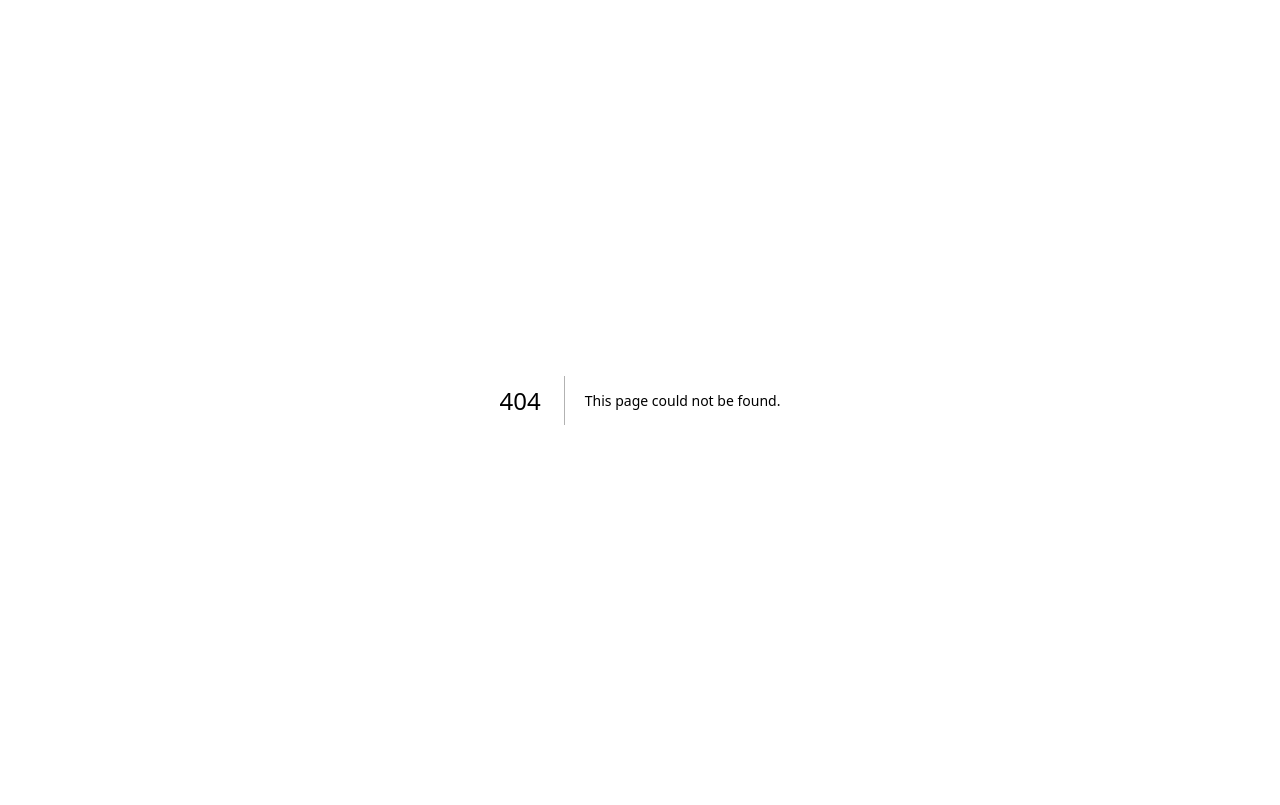
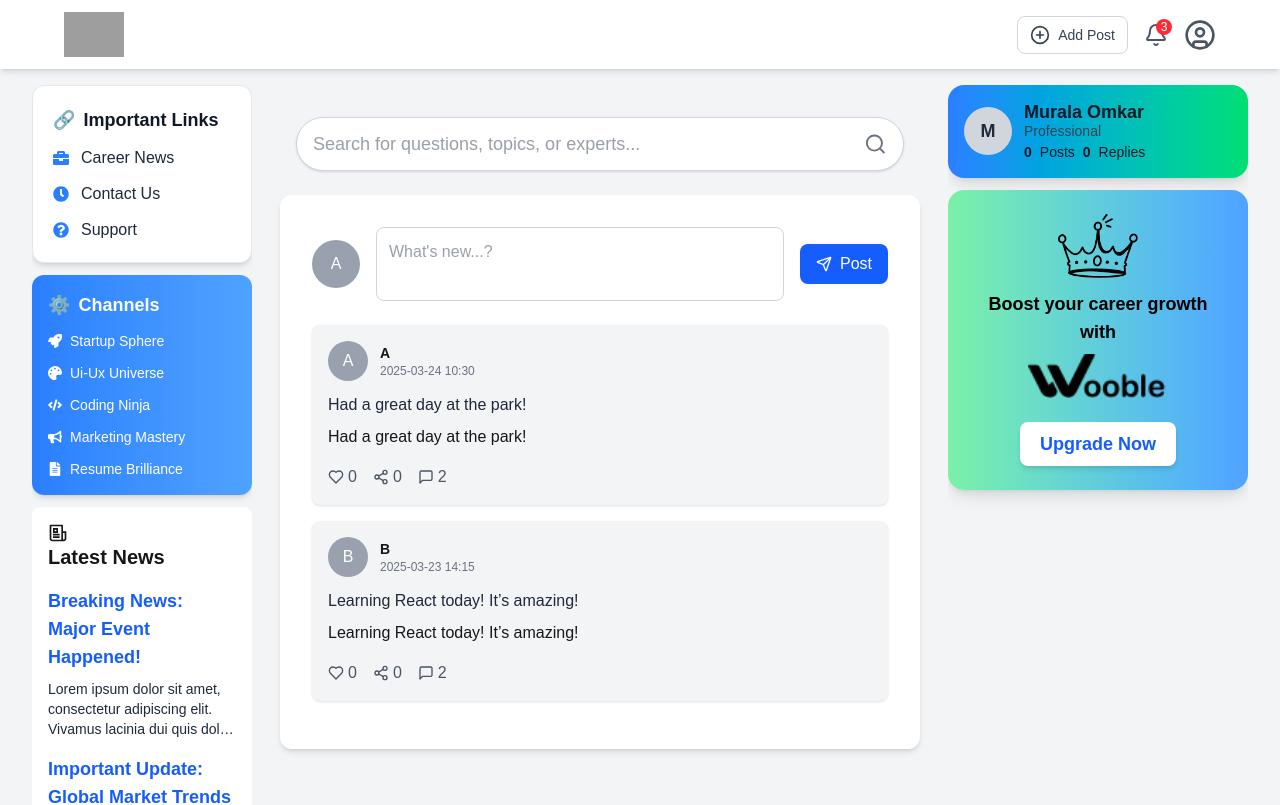
Before and after one commit to omkar169-coder/sample, a Next.js app: page /Thread in a window 1280 px wide. Before the commit this address had no page. Shown: the top 805 px of the page. Built offline with nearby package versions, Linux system fonts and the light colour scheme; grey boxes are pictures that could not be loaded.

Commit message:
all done for the day

```diff
--- /dev/null
+++ b/src/app/Thread/page.tsx
@@ -0,0 +1,76 @@
+"use client";
+
+import { useState, useEffect, ReactNode } from "react";
+import { useRouter } from "next/navigation"; // Import useRouter
+import Navbar from "@/components/navbar";
+import Mobileresponsivenavbar from "@/components/mobileresponsivenavbar";
+import Profilecard from "@/components/Profilecard";
+import ImportantLinks from "@/components/ImportantLinks";
+import ChannelsCard from "@/components/ChannelsCard";
+import UpgradeCard from "@/components/UpgradeCard";
+import SearchBar from "@/components/SearchBar";
+import PostSection from "@/components/PostSection";
+import RecentNews from "@/components/RecentNews";
+
+export default function RootLayout({ children }: { children: ReactNode }) {
+  const [isMobile, setIsMobile] = useState<boolean | null>(null);
+  const [currentPageId, setCurrentPageId] = useState<string | null>(null);
+  const router = useRouter(); // Initialize useRouter to access router information
+
+  useEffect(() => {
+    // Check window size on mount
+    const handleResize = () => setIsMobile(window.innerWidth < 1024);
+    handleResize();
+    window.addEventListener("resize", handleResize);
+
+    // Get current page id from query parameters on mount
+    const queryParams = new URLSearchParams(window.location.search);
+    setCurrentPageId(queryParams.get("id"));
+
+    return () => {
+      window.removeEventListener("resize", handleResize);
+    };
+  }, []); // Empty dependency array ensures this runs only on mount
+
+  if (isMobile === null) return null;
+
+  return (
+    <div className="flex flex-col min-h-screen bg-gray-100">
+      {isMobile ? <Mobileresponsivenavbar /> : <Navbar />}
+
+      <div className="flex flex-col lg:flex-row mt-4 px-4 sm:px-6 lg:px-8 gap-3 overflow-hidden overflow-x-hidden justify-center">
+        {/* Left Column - Adjusted for Closeness */}
+        <div className="hidden lg:flex flex-col w-full max-w-[220px] space-y-3 overflow-hidden overflow-x-hidden">
+          <ImportantLinks />
+          <ChannelsCard />
+          <RecentNews />
+        </div>
+
+        {/* Middle Column */}
+        <div className="flex-grow px-2 max-w-[750px] sm:px-4 my-2 lg:my-0 overflow-hidden overflow-x-hidden">
+          <div className="mb-2">
+            <SearchBar />
+          </div>
+
+          {/* If we're on a thread page, render thread-specific content */}
+          {currentPageId ? (
+            <div className="bg-white shadow-md rounded-xl p-4 sm:p-6 md:p-8">
+              <h1 className="text-lg font-semibold">Thread #{currentPageId}</h1>
+              {/* You can render thread-specific content based on the `id` here */}
+              {/* For example, fetch and display the specific post and its comments */}
+              <PostSection threadId={currentPageId} />
+            </div>
+          ) : (
+            <PostSection />
+          )}
+        </div>
+
+        {/* Right Column */}
+        <div className="hidden lg:flex flex-col w-full max-w-[300px] space-y-3 overflow-hidden overflow-x-hidden">
+          <Profilecard />
+          <UpgradeCard />
+        </div>
+      </div>
+    </div>
+  );
+}
--- a/src/components/PostSection.tsx
+++ b/src/components/PostSection.tsx
@@ -1,45 +1,103 @@
 "use client";
 
 import { useState } from "react";
-import { Send } from "lucide-react";
+import { Send, Heart, Share2, MessageSquare } from "lucide-react";
+import { useRouter } from 'next/navigation';
 
-const PostSection = () => {
+interface PostSectionProps {
+  threadId?: string; // Make the threadId prop optional
+}
+
+const PostSection = ({ threadId }: PostSectionProps) => {
+  const router = useRouter();
   const [posts, setPosts] = useState([
     {
       id: 1,
-      author: "Ayush singh",
-      content: "Had a great day at the park! #outdoors #fun",
+      author: "A",
+      content: "Had a great day at the park!",
       date: "2025-03-24 10:30",
+      likes: 0,
+      shares: 0,
+      comments: ["Looks fun!", "Wish I was there!"],
     },
     {
       id: 2,
-      author: "bikash jayant",
-      content: "Learning React today! It’s amazing! #coding #react",
+      author: "B",
+      content: "Learning React today! It’s amazing!",
       date: "2025-03-23 14:15",
+      likes: 0,
+      shares: 0,
+      comments: ["React is great!", "I love it!"],
     },
   ]);
 
+  const [newPost, setNewPost] = useState("");
+
+  const handlePostCreation = () => {
+    const newPostData = {
+      id: posts.length + 1,
+      author: "A",
+      content: newPost,
+      date: new Date().toISOString(),
+      likes: 0,
+      shares: 0,
+      comments: [],
+    };
+
+    setPosts([...posts, newPostData]);
+    setNewPost(""); // Clear input field after posting
+  };
+
+  const handleLike = (postId: number) => {
+    setPosts(posts.map((post) =>
+      post.id === postId ? { ...post, likes: post.likes + 1 } : post
+    ));
+  };
+
+  const handleShare = (postId: number) => {
+    setPosts(posts.map((post) =>
+      post.id === postId ? { ...post, shares: post.shares + 1 } : post
+    ));
+  };
+
+  const handleViewComments = (postId: number) => {
+    router.push(`/Thread/page?id=${postId}`);
+  };
+
+  const formatContent = (content: string) => {
+    const regex = /(#\w+|@\w+)/g;
+    return content.split(" ").map((word, index) => {
+      if (word.match(regex)) {
+        return (
+          <span key={index} className="text-blue-500 font-medium">
+            {word}{" "}
+          </span>
+        );
+      }
+      return word + " ";
+    });
+  };
+
   return (
     <div className="w-full max-w-3xl mx-auto bg-white shadow-md rounded-xl p-4 sm:p-6 md:p-8">
-
-      {/* Post Input Section */}
       <div className="flex items-center gap-4 mb-6">
         <div className="w-10 h-10 sm:w-12 sm:h-12 bg-gray-400 text-white flex items-center justify-center rounded-full text-sm sm:text-base font-medium">
           A
         </div>
 
         <textarea
+          value={newPost}
+          onChange={(e) => setNewPost(e.target.value)}
           placeholder="What's new...?"
           className="flex-grow p-2 sm:p-3 border border-gray-300 rounded-lg text-gray-700 text-sm sm:text-base outline-none resize-none focus:ring-2 focus:ring-blue-400"
         />
 
-        <button className="bg-blue-600 text-white px-3 py-1.5 sm:px-4 sm:py-2 rounded-lg flex items-center gap-2 hover:bg-blue-700 transition text-sm sm:text-base">
+        <button onClick={handlePostCreation} className="bg-blue-600 text-white px-3 py-1.5 sm:px-4 sm:py-2 rounded-lg flex items-center gap-2 hover:bg-blue-700 transition text-sm sm:text-base">
           <Send size={16} />
           <span>Post</span>
         </button>
       </div>
 
-      {/* Sample Posts Section */}
       <div>
         {posts.map((post) => (
           <div key={post.id} className="bg-gray-100 p-3 sm:p-4 mb-4 rounded-lg shadow-sm">
@@ -52,7 +110,31 @@ const PostSection = () => {
                 <p className="text-[10px] sm:text-xs text-gray-500">{post.date}</p>
               </div>
             </div>
-            <p className="text-xs sm:text-sm md:text-base text-gray-800">{post.content}</p>
+
+            <p className="text-xs sm:text-sm md:text-base text-gray-800">
+              {post.content}
+            </p>
+
+            <div className="mt-2">
+              {formatContent(post.content)}
+            </div>
+
+            <div className="flex items-center gap-4 mt-4">
+              <button onClick={() => handleLike(post.id)} className="text-gray-600 hover:text-red-600 transition flex items-center gap-1">
+                <Heart size={16} />
+                <span>{post.likes}</span>
+              </button>
+
+              <button onClick={() => handleShare(post.id)} className="text-gray-600 hover:text-blue-600 transition flex items-center gap-1">
+                <Share2 size={16} />
+                <span>{post.shares}</span>
+              </button>
+
+              <button onClick={() => handleViewComments(post.id)} className="text-gray-600 hover:text-green-600 transition flex items-center gap-1">
+                <MessageSquare size={16} />
+                <span>{post.comments.length}</span>
+              </button>
+            </div>
           </div>
         ))}
       </div>
--- /dev/null
+++ b/src/components/RecentNews.tsx
@@ -0,0 +1,72 @@
+import React, { useState } from "react";
+import { RiNewspaperLine } from "react-icons/ri";
+
+const RecentNews = () => {
+  const [showAll, setShowAll] = useState(false);
+
+  // Sample news data
+  const newsItems = [
+    {
+      id: 1,
+      heading: "Breaking News: Major Event Happened!",
+      content:
+        "Lorem ipsum dolor sit amet, consectetur adipiscing elit. Vivamus lacinia dui quis dolor hendrerit, et elementum nunc interdum. Morbi sit amet turpis eu ante tempor venenatis.",
+    },
+    {
+      id: 2,
+      heading: "Important Update: Global Market Trends",
+      content:
+        "Sed ac leo eu justo auctor convallis. Quisque mollis nulla non elit iaculis, nec vehicula augue vulputate. Phasellus aliquam ut odio a posuere.",
+    },
+    {
+      id: 3,
+      heading: "Tech News: New Breakthrough in AI",
+      content:
+        "Curabitur tincidunt, lorem sed condimentum maximus, nunc dolor luctus enim, vel feugiat sem nisl eget dui. Donec gravida justo eu mauris dictum tristique.",
+    },
+  ];
+
+  // Function to toggle showing all content or truncating it
+  const handleShowMore = () => setShowAll(!showAll);
+
+  return (
+    <div className="max-w-xl w-full bg-white shadow-lg rounded-lg overflow-hidden">
+      {/* News Card Content */}
+      <div className="p-4">
+        {/* News Heading (Blue Color) */}
+        <h2 className="text-xl font-bold text-black-600 mb-4">
+        <RiNewspaperLine /> Latest News
+        </h2>
+
+        {/* Loop through all the news items and display them */}
+        {newsItems.map((news) => (
+          <div key={news.id} className="mb-4">
+            {/* News Heading (Blue Color) */}
+            <h3 className="text-lg font-semibold text-blue-600 mb-2">
+              {news.heading}
+            </h3>
+
+            {/* News Body (Black Color) */}
+            <p
+              className={`text-sm text-gray-800 ${
+                !showAll ? "line-clamp-3" : ""
+              }`} // Line clamp applied for truncating text
+            >
+              {news.content}
+            </p>
+          </div>
+        ))}
+
+        {/* "See More" or "See Less" */}
+        <button
+          onClick={handleShowMore}
+          className="text-blue-600 text-sm mt-4"
+        >
+          {showAll ? "See Less" : "See More"}
+        </button>
+      </div>
+    </div>
+  );
+};
+
+export default RecentNews;
```
